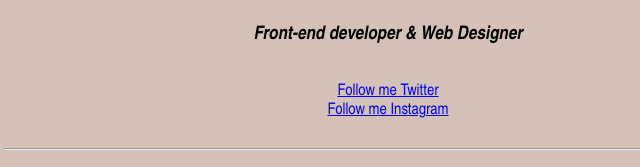
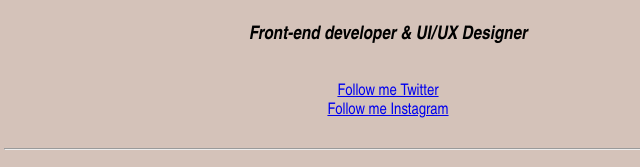
Before and after one commit to Debbs1/Personal-Profile-task, a plain HTML site: page index.html in a window 1280 px wide. Shown: the part 482-649 px from the top of the page, 252-892 px from the left. Drawn offline with Linux system fonts and the light colour scheme.

Commit message:
Update index.html

```diff
--- a/index.html
+++ b/index.html
@@ -9,7 +9,7 @@
 <div class="box">
   <img src="mee.jpg" alt="my profile picture" class="box-img" align="center">
   <h1><b> DEBORAH INYANG</b></h1>
-<h3 align="center"><i>Front-end developer & Web Designer</i></h3>
+<h3 align="center"><i>Front-end developer & UI/UX Designer</i></h3>
 <br>
 <a href="https://twitter.com/The_inyang"> Follow me Twitter </a>
 <br>
```
